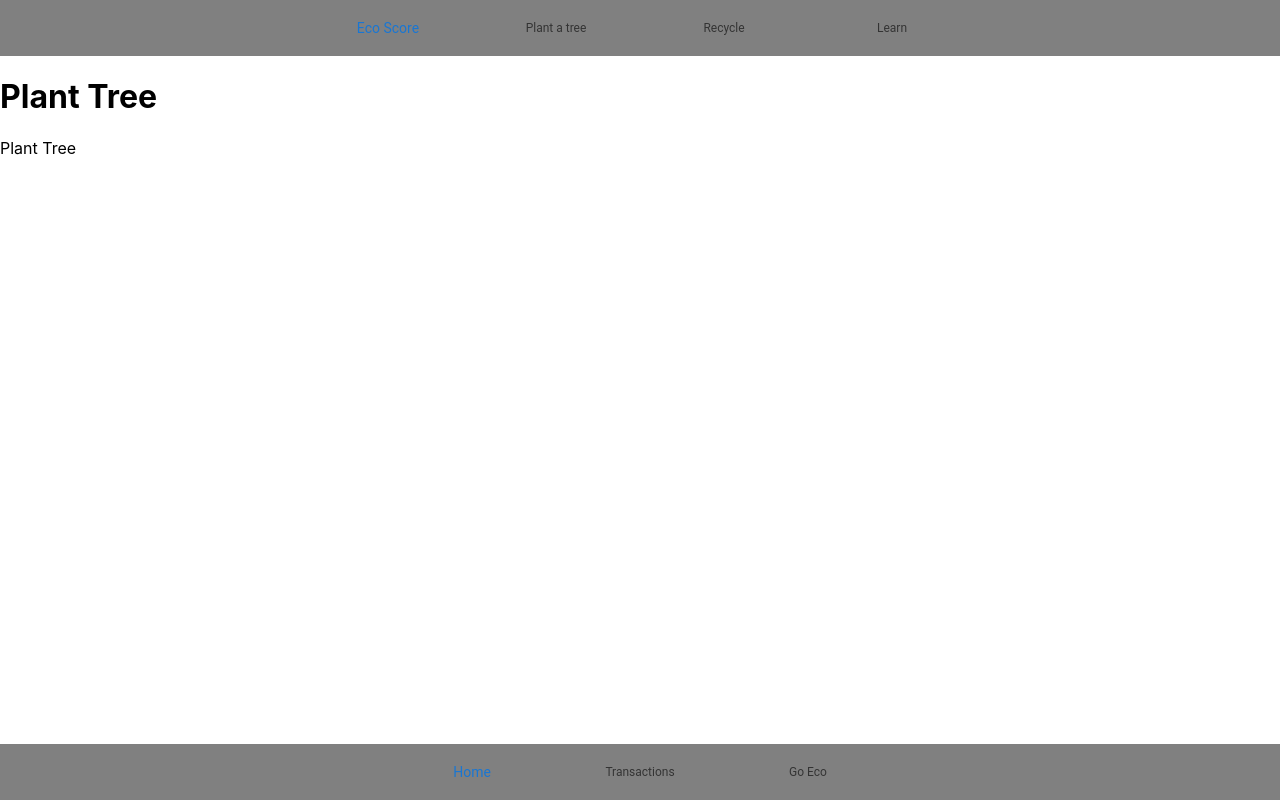
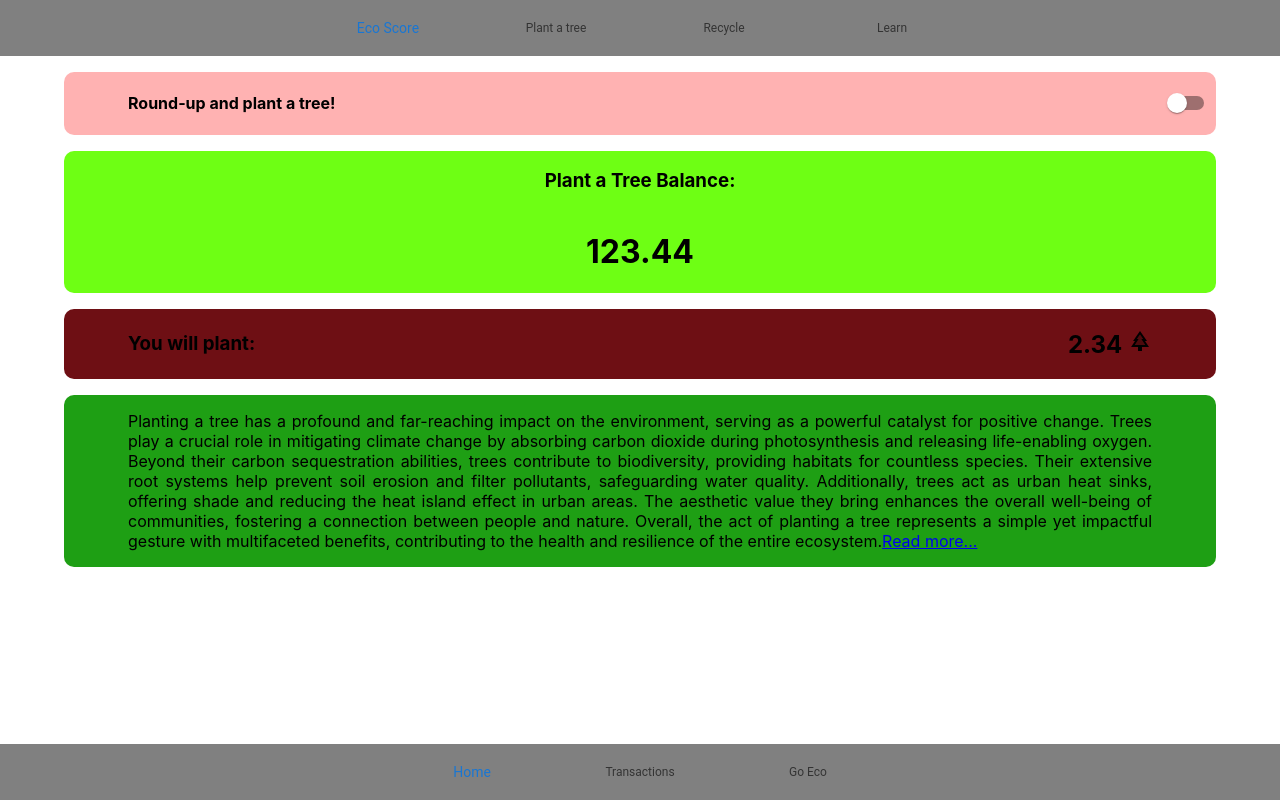
Before and after one commit to FlaviusMazilu/BankDB, a React (Create React App) app in the folder my_bank/: page /eco/plant in a window 1280 px wide. Built offline with nearby package versions, Linux system fonts and the light colour scheme.

Commit message:
add ecopages skel

```diff
--- a/my_bank/package.json
+++ b/my_bank/package.json
@@ -5,6 +5,7 @@
   "dependencies": {
     "@emotion/react": "^11.11.1",
     "@emotion/styled": "^11.11.0",
+    "@mui/icons-material": "^5.14.19",
     "@mui/material": "^5.14.20",
     "@testing-library/jest-dom": "^5.17.0",
     "@testing-library/react": "^13.4.0",
--- a/my_bank/src/componets/eco_components/EcoLearn.js
+++ b/my_bank/src/componets/eco_components/EcoLearn.js
@@ -1,22 +1,25 @@
 import React from 'react';
-import { Typography, Card, CardContent } from '@mui/material';
+import { Typography, Card, CardContent, Grid } from '@mui/material';
 import EcoNavBar from './EcoNavBar';
 import NavBar from '../NavBar';
+import {Link} from '@mui/material';
 
 const EcoLearn = () => {
 	return (
 		<div>
 			<EcoNavBar />
-			<Card>
-				<CardContent>
-					<Typography variant="h5" component="h2">
-						Useful Information about Ecology
-					</Typography>
-					<Typography variant="body2" component="p">
-						Insert your useful information here...
-					</Typography>
-				</CardContent>
-			</Card>
+			<p style={{textAlign:'justify', marginLeft:'5vw', marginRight:'5vw' }}>
+			Maintaining a healthy environment is crucial for the well-being of both humanity and the planet. The delicate balance of ecosystems supports diverse forms of life and ensures the provision of essential resources for our survival. A clean and sustainable environment is fundamental for clean air, water, and soil, contributing to improved public health and the preservation of biodiversity. In the face of global challenges such as climate change, deforestation, and pollution, it becomes imperative for individuals to be informed and engaged in efforts that promote environmental conservation. The following websites serve as valuable resources, offering insights into the importance of ecological balance and providing practical guidance on how each person can play a role in fostering a healthier and more sustainable world. Explore these platforms to discover information on conservation initiatives, endangered species, and actionable steps for a positive environmental impact.
+			</p>
+
+			<ul style={{listStyle:'inside'}}>
+				<li><a href='worldwildlife.org'>World Wildlife Fund (WWF)</a></li>
+				<li><a href='https://www.epa.gov/'>Environmental Protection Agency (EPA)</a></li>
+				<li><a href='https://www.nationalgeographic.com/environment/'>WNational Geographic - Environment</a></li>
+				<li><a href='https://www.greenpeace.org/'>Greenpeace</a></li>
+				<li><a href='https://www.nature.org/'>WThe Nature Conservancy</a></li>
+
+			</ul>
 			<NavBar />
 		</div>
 	);
--- a/my_bank/src/componets/eco_components/PlantTree.js
+++ b/my_bank/src/componets/eco_components/PlantTree.js
@@ -1,14 +1,56 @@
 import EcoNavBar from "./EcoNavBar";
 import NavBar from "../NavBar";
+import { Grid, Switch, Typography } from "@mui/material";
+import {Paper} from "@mui/material";
+import ParkTwoToneIcon from '@mui/icons-material/ParkTwoTone';
 
 const PlantTree = () => {
 	return (
 		<div>
 			<EcoNavBar />
-			<h1>Plant Tree</h1>
-			<p>Plant Tree</p>
+			<Grid container spacing={0} style={{backgroundColor:'rgba(255, 0, 0, 0.3)', marginLeft:"5vw", marginTop:"2vh", width:'90vw', borderRadius:"10px" }}>
+				<Grid item xs={8} container justifyContent="flex-start" alignItems="center">
+					<h4 style={{marginLeft:'5vw'}}>Round-up and plant a tree!</h4>
+				</Grid>
+				<Grid item xs={4} container justifyContent="flex-end" alignItems="center">
+					<Switch style={{marginRight:'5vw'}}></Switch>
+				</Grid>
+			</Grid>
+
+			<Grid container spacing={0} style={{backgroundColor:'#6EFF14', marginLeft:"5vw", marginTop:"2vh", width:'90vw', borderRadius:"10px" }}>
+				<Grid item xs={12} container justifyContent="center" alignItems="center">
+					<h3>Plant a Tree Balance:</h3>
+				</Grid>
+				<Grid item xs={12} container justifyContent="center" alignItems="center">
+					<h1> 123.44 </h1>
+				</Grid>
+			</Grid>
+
+			<Grid container spacing={0} style={{backgroundColor:'#6E0F14', marginLeft:"5vw", marginTop:"2vh", width:'90vw', borderRadius:"10px" }}>
+				<Grid item xs={6} container justifyContent="flex-start" alignItems="center">
+					<h3 style={{marginLeft:'5vw'}}>You will plant:</h3>
+
+				</Grid>
+				<Grid item xs={6} container justifyContent="flex-end" alignItems="center">
+					<h2 style={{marginRight:'5vw'}} > 2.34 <ParkTwoToneIcon></ParkTwoToneIcon></h2>
+
+				</Grid>
+			</Grid>
+
+			<Grid container spacing={0} style={{backgroundColor:'#1E9F14', marginLeft:"5vw", marginTop:"2vh", width:'90vw', borderRadius:"10px" }}>
+				<Grid item xs={12} container justifyContent="flex-start" alignItems="center">
+					<p justifyContent='justify' style={{textAlign:'justify', marginLeft:'5vw', marginRight:'5vw' }}>Planting a tree has a profound and far-reaching impact on the environment, serving as a powerful catalyst for positive change. Trees play a crucial role in mitigating climate change by absorbing carbon dioxide during photosynthesis and releasing life-enabling oxygen. Beyond their carbon sequestration abilities, trees contribute to biodiversity, providing habitats for countless species. Their extensive root systems help prevent soil erosion and filter pollutants, safeguarding water quality. Additionally, trees act as urban heat sinks, offering shade and reducing the heat island effect in urban areas. The aesthetic value they bring enhances the overall well-being of communities, fostering a connection between people and nature. Overall, the act of planting a tree represents a simple yet impactful gesture with multifaceted benefits, contributing to the health and resilience of the entire ecosystem.
+						<a href="https://www.arborday.org/" rel="noreferrer">
+    						Read more...
+  						</a>
+					</p>
+				</Grid>
+			</Grid>
+
+
 			<NavBar />
 		</div>
+
 	);
 };
 
--- a/my_bank/src/componets/eco_components/Recycle.js
+++ b/my_bank/src/componets/eco_components/Recycle.js
@@ -1,11 +1,17 @@
 import NavBar from "../NavBar";
 import EcoNavBar from "./EcoNavBar";
+import ReactDOM from "react-dom";
+import QRCode from "react-qr-code";
 
 const Recycle = () => {
 	return (
 		<div>
 			<EcoNavBar />
-			<h1>Recycle</h1>
+			<p  style={{textAlign:'justify', marginLeft:'5vw', marginRight:'5vw' }}>You can recycle materials in exchange for curency. You just have to fill up your (recyclable) bags with paper, plastic, old clothes or broken electronics and come to one of our recycling centers. <a href='https://www.google.com/'>Here</a> is a complete list of centers where you can contribute to a healthier environment!</p>
+			<h1 style={{textAlign:'center'}}>Scan this QR:</h1>
+			<div style={{display:'flex', justifyContent:'center'}}>
+				<QRCode value="userID" style={{alignSelf:'center'}}></QRCode>
+			</div>
 			<NavBar />
 		</div>
 	);
```
